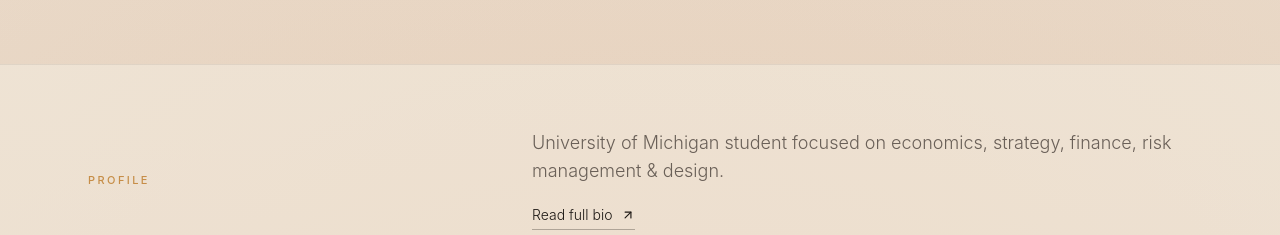
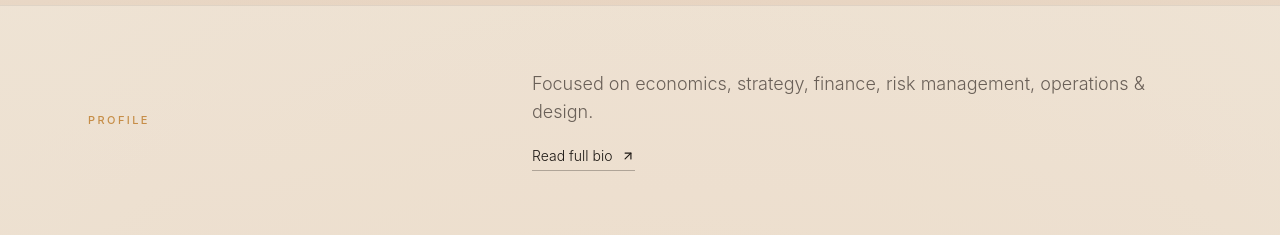
Before and after one commit to mohabbis/personal-portfolio, a Next.js app: page / in a window 1280 px wide. Shown: the part 2512-2747 px from the top of the page. Built offline with nearby package versions, Linux system fonts and the light colour scheme.

Commit message:
Remove consulting and student from site config

```diff
--- a/data/site.ts
+++ b/data/site.ts
@@ -2,24 +2,24 @@ import type { ContactItem, FeatureItem, SocialLink } from "@/lib/types";
 
 export const siteConfig = {
   name: "Muhammad Rafiq",
-  title: "Muhammad Rafiq | consulting, strategy, finance, and design",
+  title: "Muhammad Rafiq | strategy, finance, risk, and design",
   description:
-    "Muhammad Rafiq is a University of Michigan student focused on economics, strategy, finance, risk management, and design.",
+    "Muhammad Rafiq works across economics, strategy, finance, risk management, operations, and design.",
   location: "Ann Arbor · Chicago",
   email: "Muharafi@umich.edu",
   linkedIn: "https://www.linkedin.com/in/muharafiq",
   github: "https://github.com/mohabbis",
   portfolio: "https://www.muharafiq.com",
-  availability: "Open to consulting, finance, strategy, design, and business development.",
+  availability: "Open to finance, strategy, risk management, operations, and design-oriented business roles.",
   profileLine:
-    "University of Michigan student focused on economics, strategy, finance, risk management & design.",
+    "Focused on economics, strategy, finance, risk management, operations & design.",
   projectLinks: {
     lumen: "https://lumen.muharafiq.com",
     asig: "https://alphasigmaphitheta.com",
     carWashGuys: "https://carwashguys.us"
   },
   hero: {
-    headline: "Consulting, strategy, and design.",
+    headline: "Strategy, finance, risk, and design.",
     subheadline:
       "Structured analysis, clear communication, and polished presentation for business problems.",
     primaryCta: {
@@ -32,9 +32,9 @@ export const siteConfig = {
     }
   },
   about: {
-    intro: "Consulting, finance, risk management, and design through structured problem solving.",
+    intro: "Finance, risk management, strategy, operations, and design through structured problem solving.",
     paragraphs: [
-      "University of Michigan student focused on economics, strategy, finance, risk management, and design.",
+      "Focused on economics, strategy, finance, risk management, operations, and design.",
       "I build clear, practical outputs across strategy, operations, brand positioning, and digital presentation."
     ],
     strengths: []
```
